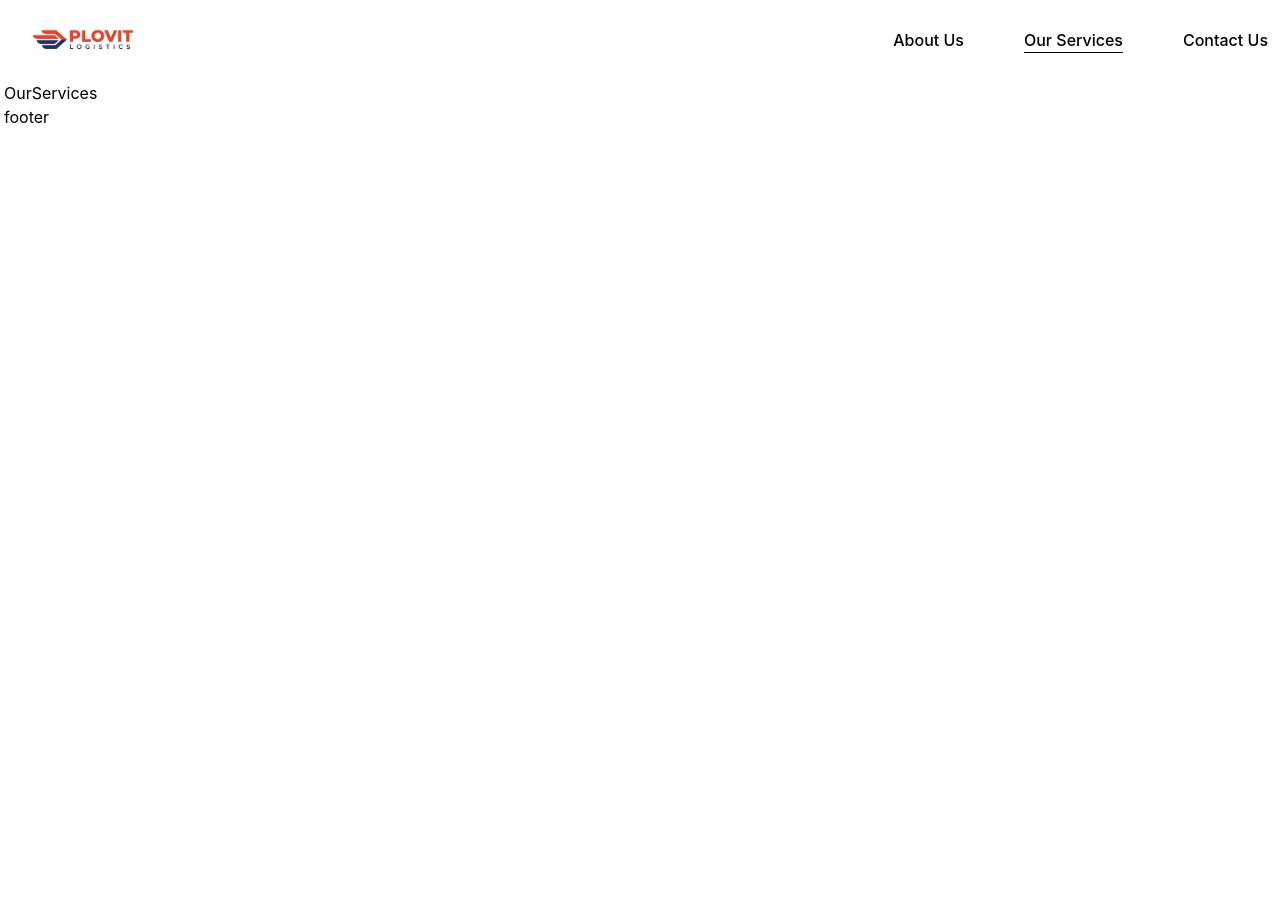
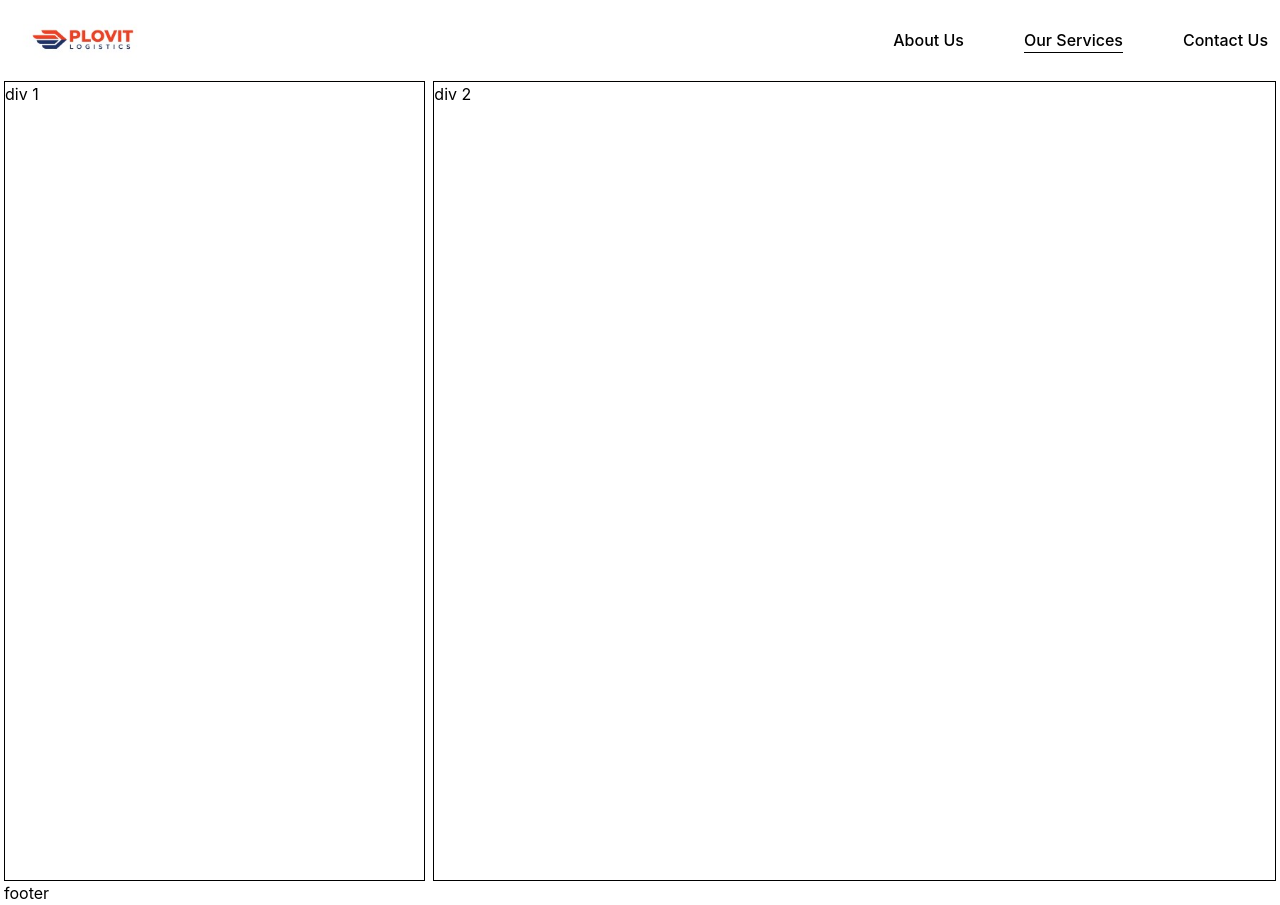
Before and after one commit to imA05-in/plovitlogistics, a React (Vite) app: page /our-services in a window 1280 px wide. Before the commit the page ends 800 px from the top, so only its background shows below. Built offline with nearby package versions, Linux system fonts and the light colour scheme.

Commit message:
add OurService layout

```diff
--- a/src/components/OurServices/OurServices.jsx
+++ b/src/components/OurServices/OurServices.jsx
@@ -1,7 +1,11 @@
 export default function OurServices(){
     return(
-        <div>
-            OurServices
+        <div className="flex min-h-screen gap-2">
+            <div className="border w-1/3">div 1</div>
+
+
+
+            <div className="border w-2/3">div 2</div>
         </div>
     )
 }
```
